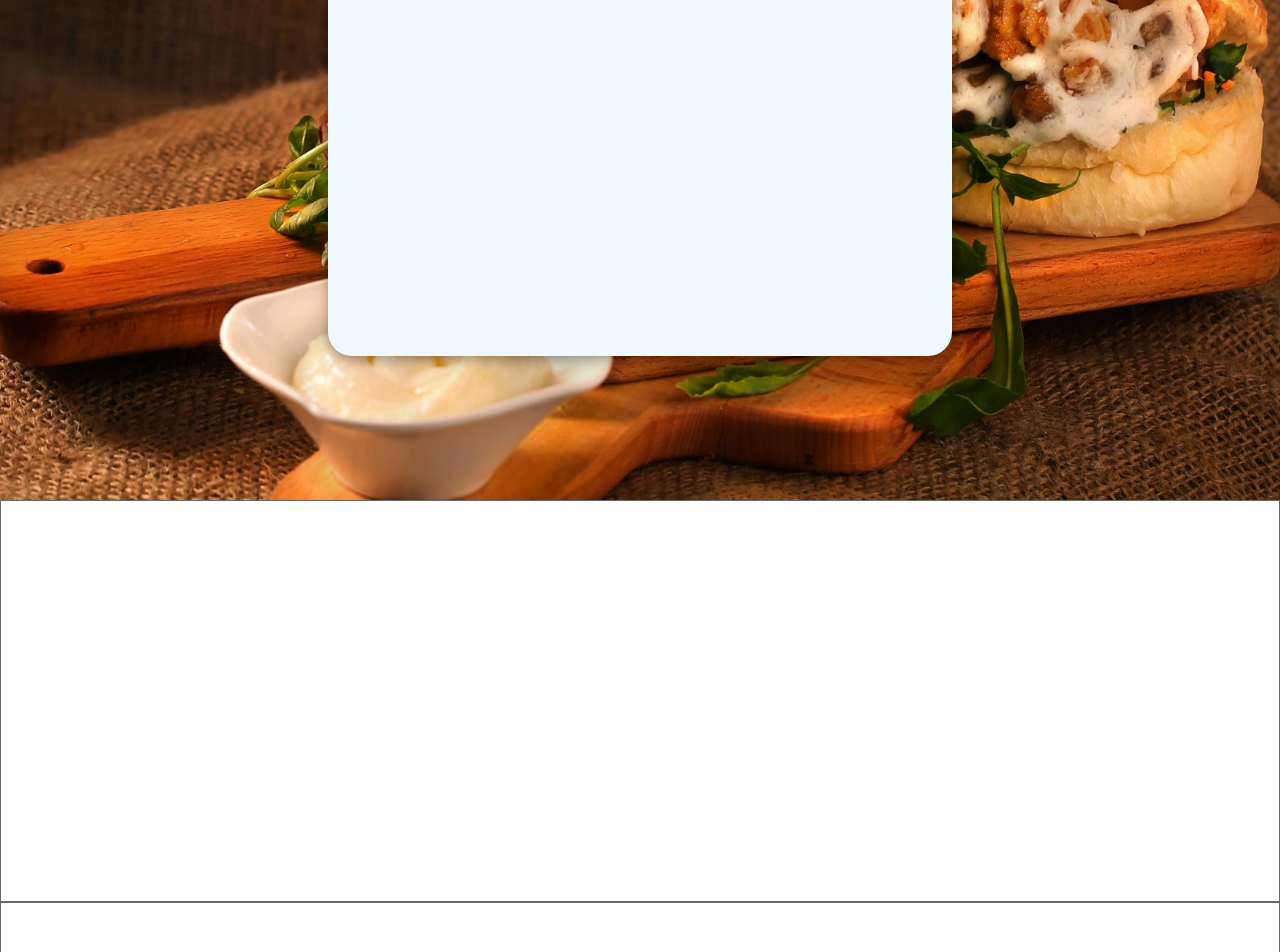
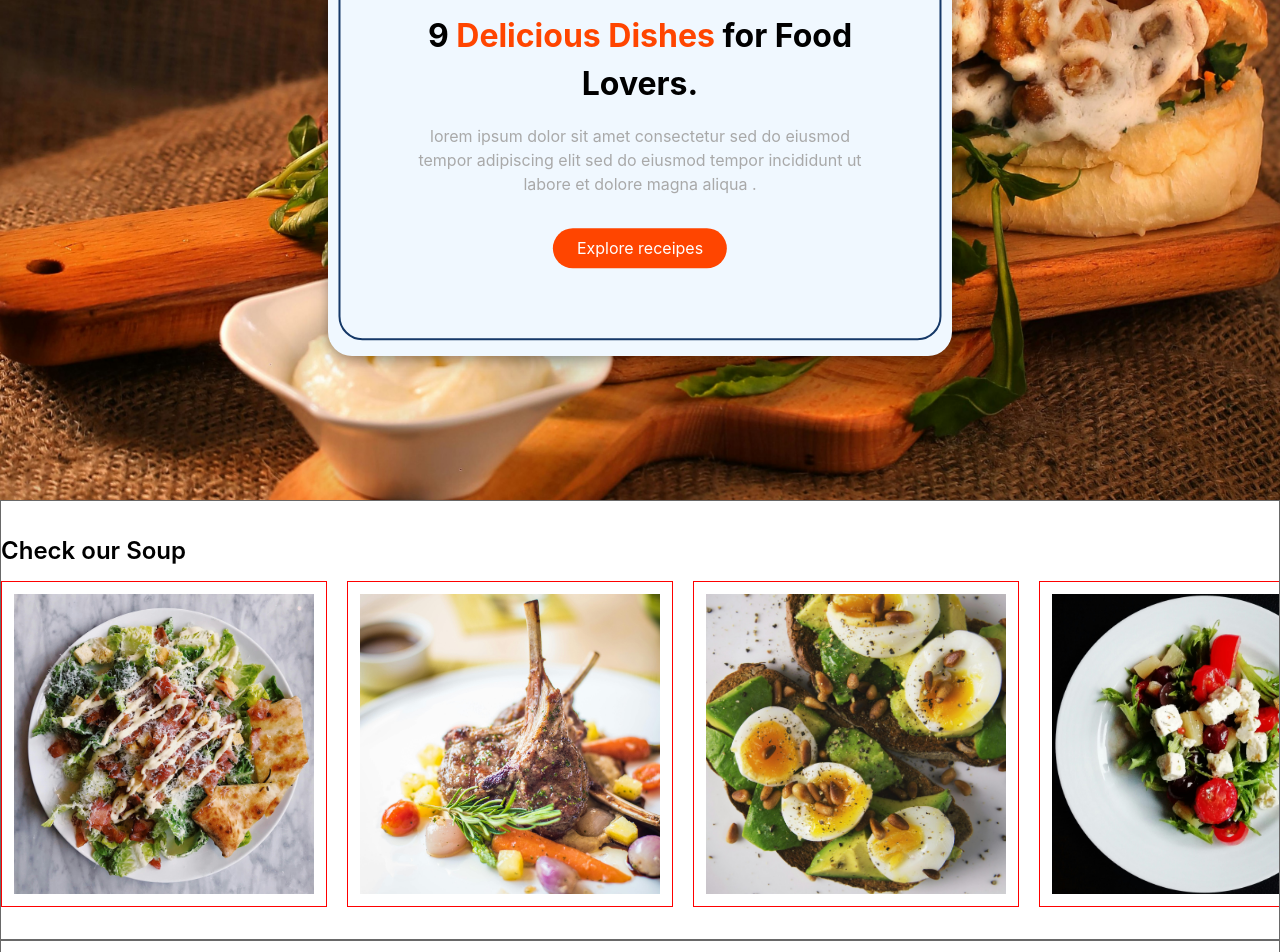
Before and after one commit to AbhilashTUofficial/Spoonful-Stories-ReactJs, a React (Vite) app in the folder SpoonfulStories/: page / in a window 1280 px wide. Shown: the part 300-1252 px from the top of the page. Built offline with nearby package versions, Linux system fonts and the light colour scheme.

Commit message:
HomePage: Hero - outline completed

```diff
--- /dev/null
+++ b/SpoonfulStories/src/components/Carosoul/index.tsx
@@ -0,0 +1,22 @@
+import React from 'react';
+import "./style.css";
+import { carosoulItem, carosoulProps } from './type';
+const Carosoul: React.FC<carosoulProps> = ({ items, title }) => {
+    return (
+        <div className='carosoulCont'>
+            <div className="title">{title}</div>
+            <div className="itemsCont">
+                {items.map((item) => (
+                    <div className="item" key={item.id}>
+                        <img src={item.image} alt={item.title} />
+                        <div className="itemTitle">{item.title}</div>
+                        <div className="itemDescription">{item.description}</div>
+                        <div className="itemLink">{item.link}</div>
+                    </div>
+                ))}
+            </div>
+        </div>
+    );
+}
+
+export default Carosoul;
--- /dev/null
+++ b/SpoonfulStories/src/components/Carosoul/style.css
@@ -0,0 +1,33 @@
+.itemsCont{
+    display: flex;
+    gap: 20px;
+    overflow-x: scroll;
+    overflow-y: hidden;
+    scroll-snap-type: x mandatory;
+    scroll-behavior: smooth;
+    -webkit-overflow-scrolling: touch;
+    scrollbar-width: none;
+    -ms-overflow-style: none;
+}
+.item{
+    max-width: 300px;
+    max-height: 300px;
+    padding: 12px;
+    display: flex;
+    flex-direction: column;
+    gap: 12px;
+    border: 1px solid red;
+}
+.carosoulCont{
+    margin: 0;
+    padding: 0;
+    display: flex;
+    flex-direction: column;
+    gap: 12px;
+}
+.title{
+    font-weight: 600;
+    font-size: 24px;
+    margin: 0;
+    padding: 0;
+}
--- /dev/null
+++ b/SpoonfulStories/src/components/Carosoul/type.ts
@@ -0,0 +1,12 @@
+export type carosoulItem = {
+    id: number,
+    image: string,
+    title: string,
+    description: string,
+    link: string
+}
+
+export interface carosoulProps {
+    items: carosoulItem[],
+    title: string
+}
--- a/SpoonfulStories/src/components/Modal/index.tsx
+++ b/SpoonfulStories/src/components/Modal/index.tsx
@@ -1,9 +1,11 @@
 import React from 'react';
 import "./style.css";
 
-const Modal = () => {
+const Modal = ({ children }) => {
     return (
-        <div className="modalCont">Modal</div>
+        <div className="modalCont">
+            {children}
+        </div>
     )
 }
 
--- a/SpoonfulStories/src/components/Modal/style.css
+++ b/SpoonfulStories/src/components/Modal/style.css
@@ -14,5 +14,12 @@
     border-radius: 24px;
     padding: 24px;
     box-shadow: 0 4px 8px 0 rgba(0, 0, 0, 0.2), 0 6px 20px 0 rgba(0, 0, 0, 0.19);
+    transition: 0.3s ease-in-out;
+
 
 }
+.modalCont:hover{
+    cursor: pointer;
+    transform: translate(-50%, -50%) scale(1.05);
+    transition: 0.3s ease-in-out;
+}
--- a/SpoonfulStories/src/components/TopBar/style.css
+++ b/SpoonfulStories/src/components/TopBar/style.css
@@ -22,7 +22,7 @@
     text-decoration: none;
     list-style: none;
     display: flex;
-    gap:1.6rem;
+    gap:3rem;
 }
 .subscribBtn{
     background-color: #163968;
--- a/SpoonfulStories/src/pages/Home/index.tsx
+++ b/SpoonfulStories/src/pages/Home/index.tsx
@@ -3,17 +3,83 @@
 import React from 'react';
 import "./style.css";
 import Modal from '../../components/Modal';
+import Carosoul from '../../components/Carosoul';
+import { carosoulItem } from '../../components/Carosoul/type';
 
 const Home: React.FC = () => {
+
+    const soups: carosoulItem[] = [
+        {
+            id: 1,
+            image: "../../public/assets/Images/1.jpg",
+            title: "Spicy soup",
+            description: "lorem ipsum dolor sit amet consectetur sed do eiusmod tempor  adipiscing elit sed do eiusmod tempor incididunt ut labore et dolore magna aliqua .",
+            link: "Read more"
+        },
+        {
+            id: 2,
+            image: "../../public/assets/Images/2.jpg",
+            title: "Spicy soup",
+            description: "lorem ipsum dolor sit amet consectetur sed do eiusmod tempor  adipiscing elit sed do eiusmod tempor incididunt ut labore et dolore magna aliqua .",
+            link: "Read more"
+        },
+        {
+            id: 3,
+            image: "../../public/assets/Images/3.jpg",
+            title: "Spicy soup",
+            description: "lorem ipsum dolor sit amet consectetur sed do eiusmod tempor  adipiscing elit sed do eiusmod tempor incididunt ut labore et dolore magna aliqua .",
+            link: "Read more"
+        },
+        {
+            id: 4,
+            image: "../../public/assets/Images/4.jpg",
+            title: "Spicy soup",
+            description: "lorem ipsum dolor sit amet consectetur sed do eiusmod tempor  adipiscing elit sed do eiusmod tempor incididunt ut labore et dolore magna aliqua .",
+            link: "Read more"
+        },
+        {
+            id: 5,
+            image: "../../public/assets/Images/5.jpg",
+            title: "Spicy soup",
+            description: "lorem ipsum dolor sit amet consectetur sed do eiusmod tempor  adipiscing elit sed do eiusmod tempor incididunt ut labore et dolore magna aliqua .",
+            link: "Read more"
+        },
+        {
+            id: 6,
+            image: "../../public/assets/Images/6.jpg",
+            title: "Spicy soup",
+            description: "lorem ipsum dolor sit amet consectetur sed do eiusmod tempor  adipiscing elit sed do eiusmod tempor incididunt ut labore et dolore magna aliqua .",
+            link: "Read more"
+        },
+    ];
     return (
         <div className='homeCont'>
             <div className="landingCont">
                 <img src="../../public/assets/Images/7.jpg" alt="" />
-                <Modal />
+                <Modal>
+                    <div className="heroCont">
+                        <div className="hero">
+
+
+                            <div className="heroTitle">
+                                9 <span>Delicious Dishes</span> for Food Lovers.
+                            </div>
+                            <div className="heroSubTitle">
+                                lorem ipsum dolor sit amet consectetur sed do eiusmod tempor  adipiscing elit sed do eiusmod tempor incididunt ut labore et dolore magna aliqua .
+                            </div>
+                            <div className="heroAction">
+                                Explore receipes
+                            </div>
+                        </div>
+
+                    </div>
+                </Modal>
 
 
             </div>
-            <div className="soupCarosoulCont"></div>
+            <div className="soupCarosoulCont">
+                <Carosoul items={soups} title="Check our Soup" />
+            </div>
             <div className="trendyRecipesCont"></div>
             <div className="recipesBlogCont"></div>
             <div className="galleryCont"></div>
--- a/SpoonfulStories/src/pages/Home/style.css
+++ b/SpoonfulStories/src/pages/Home/style.css
@@ -16,13 +16,63 @@
 
 
 .soupCarosoulCont{
-    height: calc(60vh - 80px);
     border:1px solid dimgray;
+    padding: 2rem 0;
 
 }
 .trendyRecipesCont{
 
     height: calc(80vh - 80px);
     border:1px solid dimgray;
+}
+.heroCont{
+    position: absolute;
+    top: 50%;
+    left: 50%;
+    transform: translate(-50%, -50%);
+    width: 96%;
+    height: 92%;
+    border:2px solid #163968;
+    border-radius: 24px;
+}
+.hero{
+    position: absolute;
+    top: 50%;
+    left: 50%;
+    transform: translate(-50%, -50%);
+    width: 76%;
+}
+
+.heroTitle{
+    font-size: 2rem;
+    color: black;
+    margin-bottom: 1rem;
+    text-align: center;
+    font-weight: bold;
+}
+
+.heroTitle>span{
+    color: orangered;
+}
+.heroSubTitle{
+    text-align: center;
+    color: darkgray;
+    margin-bottom: 1rem;
 
 }
+.heroAction{
+    text-align: center;
+    background-color: orangered;
+    color: white;
+    padding: 0.5rem 1.5rem;
+    border-radius: 99px;
+    cursor: pointer;
+    width: fit-content;
+    margin: auto;
+    margin-top: 2rem;
+    transition: 0.3s ease-in-out;
+}
+.heroAction:hover{
+    transform: scale(1.05);
+    transition: 0.3s ease-in-out;
+}
```
